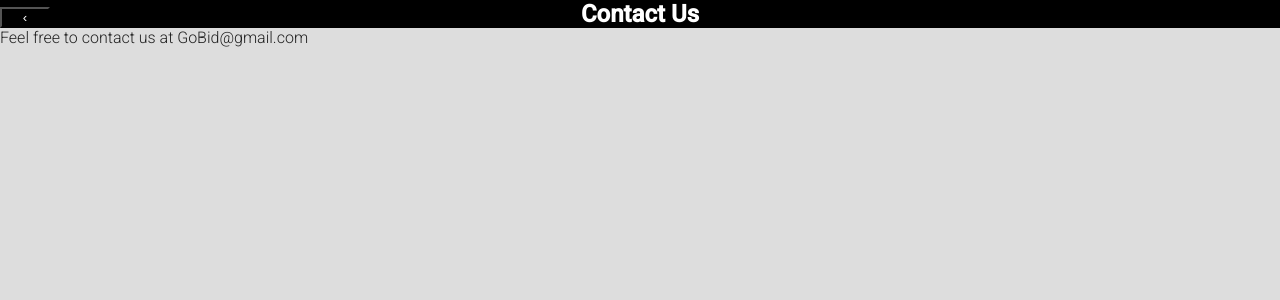
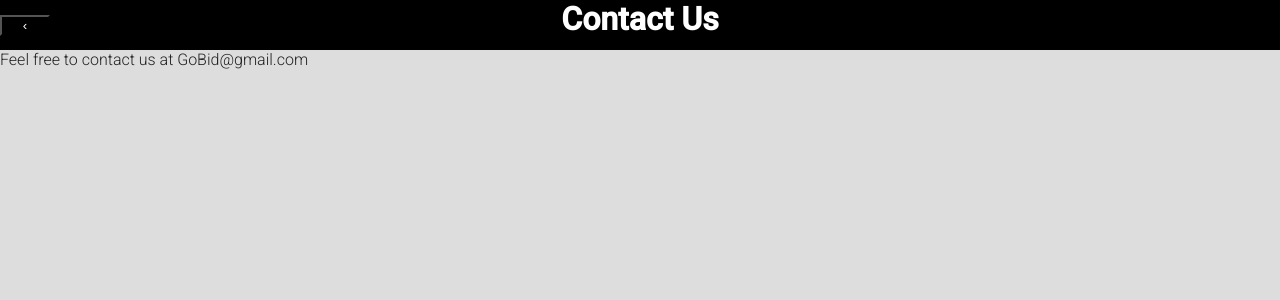
Before and after one commit to SaadMaybe/Go_Bid, a React (Create React App) app in the folder client/: page /ContactUs in a window 1280 px wide. Shown: the top 300 px of the page. Built offline with nearby package versions, Linux system fonts and the light colour scheme.

Commit message:
update css

```diff
--- a/client/src/App.css
+++ b/client/src/App.css
@@ -159,6 +159,7 @@ input[type="submit"]:active {
 }
 .nav_button{
   color: #9b9d9e!important;
+  /* color:black; */
   font-size: 17px;
 
 }
@@ -168,12 +169,13 @@ input[type="submit"]:active {
 }
 .search_css{
   color: white;
-  background: #464646;
+  background: #222020;
+  /* background: black; */
   margin-top: -25px;
   padding: 5%;
 }
 .mrg{
-  margin-left: 100px;
+  margin-left: 50px;
   /* margin-right: 50px; */
 }
 
@@ -359,9 +361,10 @@ li .boss{
   /* margin-left:0px;
   padding-left: 0px; */
   width: 100%;
+  height:50px;
   text-align: center;
   font-weight: 900;
-  font-size:x-large;
+  font-size:xx-large;
 }
 .back-btn{
   margin: 0;
@@ -502,7 +505,7 @@ li .boss{
 
 .search-portal{
   position: absolute;
-  right:39.5%;
+  right:43%;
   border-radius: 5px;
   background-color: black;
   color: white;
--- a/client/src/pages/Homepage.jsx
+++ b/client/src/pages/Homepage.jsx
@@ -82,6 +82,7 @@ export const Homepage = () => {
         <body>
         <div>
         <nav class="navbar navbar-expand-sm bg-dark navbar-dark">
+            <div>back</div>
             <div class="container-fluid">
                 <ul class="navbar-nav">
                     <li class="nav-item mrg">
@@ -95,6 +96,9 @@ export const Homepage = () => {
                     </li>
                     <li class="nav-item mrg">
                         <a class="nav-link nav_button" onClick={() => navigate('/PostAnAuction', {state: {userID : userID, id: id}})}> Post an auction</a>
+                    </li>
+                    <li class="nav-item mrg">
+                        <a class="nav-link nav_button" onClick={() => navigate('/ViewMyInbox', {state: {userID : userID, id: id}})}> My Inbox</a>
                     </li>
                     <li class="nav-item mrg">
                         <a class="nav-link nav_button" onClick={() =>
--- a/client/src/pages/ViewMyInbox.jsx
+++ b/client/src/pages/ViewMyInbox.jsx
@@ -38,6 +38,7 @@ export const ViewMyInbox = () =>
         <div classname='inbox-list'>
             {/* <div className='top-dash'>My Inbox</div> */}
             <div> The messages for {username} are:</div>
+            <br></br><br></br>
             <div class="unread">
                 {/* <span class="subject">The messages for {username} are:</span> */}
                 {/* <input class="checkbox" type="checkbox" /> */}
@@ -52,6 +53,7 @@ export const ViewMyInbox = () =>
                             <b>Timestamp</b>: {message.timeStamp}
                             <br></br>
                             <b>Message</b>: {message.contents}
+                            <br></br><br></br>
                         </ul>
                         )}
                     </span>
```
